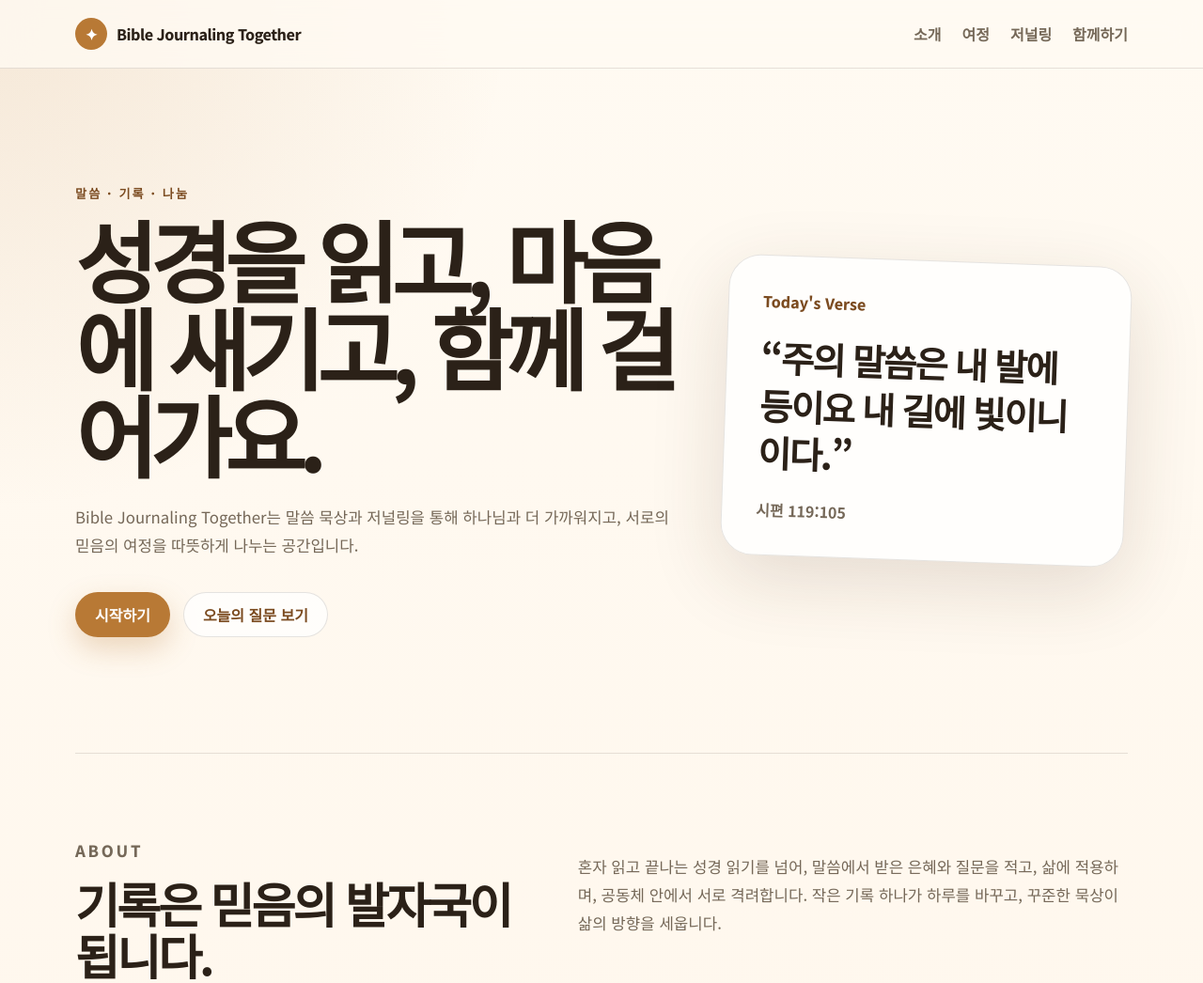
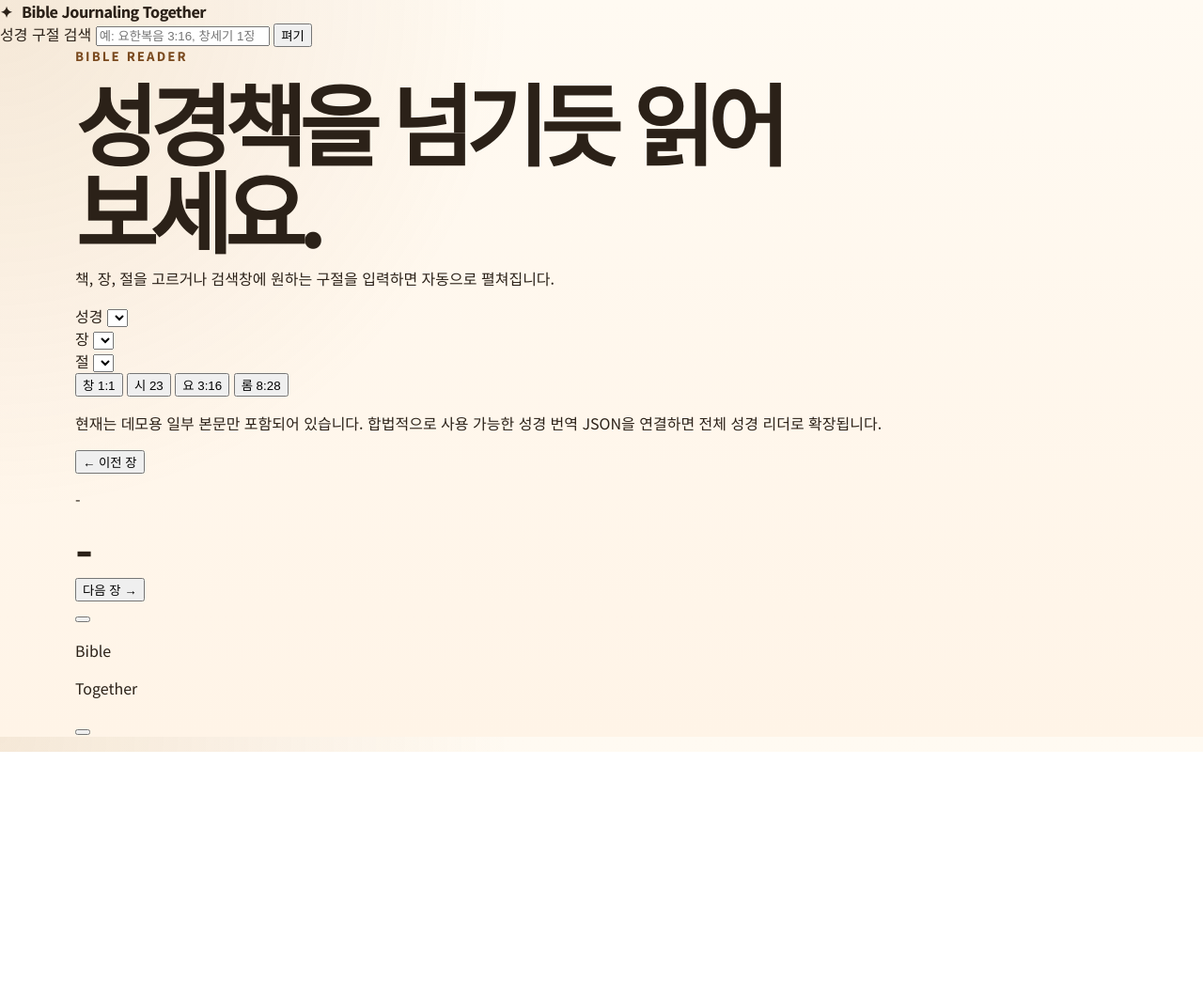
Before and after one commit to bd-elf-prince/Bible-Journaling-together, a plain HTML site: page index.html in a window 1280 px wide. Shown: the top 1046 px of the page at 94% size. After the commit the page ends 800 px from the top, so only its background shows below. Drawn offline with Linux system fonts and the light colour scheme.

Commit message:
Build Bible reader homepage

```diff
--- a/index.html
+++ b/index.html
@@ -3,112 +3,91 @@
 <head>
   <meta charset="utf-8" />
   <meta name="viewport" content="width=device-width, initial-scale=1" />
-  <meta name="description" content="Bible Journaling Together - 말씀을 읽고, 기록하고, 함께 나누는 성경 저널링 커뮤니티" />
-  <title>Bible Journaling Together</title>
+  <meta name="description" content="성경을 책처럼 넘기며 읽고, 원하는 장절을 바로 검색하는 Bible Journaling Together 성경 리더" />
+  <title>Bible Journaling Together | 성경 리더</title>
   <link rel="preconnect" href="https://fonts.googleapis.com">
   <link rel="preconnect" href="https://fonts.gstatic.com" crossorigin>
-  <link href="https://fonts.googleapis.com/css2?family=Noto+Sans+KR:wght@400;500;700;800&display=swap" rel="stylesheet">
+  <link href="https://fonts.googleapis.com/css2?family=Noto+Serif+KR:wght@400;600;700&family=Noto+Sans+KR:wght@400;500;700;800&display=swap" rel="stylesheet">
   <link rel="stylesheet" href="styles.css" />
 </head>
 <body>
-  <header class="site-header">
-    <nav class="nav" aria-label="주요 메뉴">
-      <a class="brand" href="#top" aria-label="Bible Journaling Together 홈">
-        <span class="brand-mark">✦</span>
-        <span>Bible Journaling Together</span>
-      </a>
-      <button class="menu-button" aria-expanded="false" aria-controls="nav-links">메뉴</button>
-      <div id="nav-links" class="nav-links">
-        <a href="#about">소개</a>
-        <a href="#journey">여정</a>
-        <a href="#prompts">저널링</a>
-        <a href="#join">함께하기</a>
-      </div>
-    </nav>
+  <header class="app-header">
+    <a class="brand" href="#">
+      <span class="brand-icon">✦</span>
+      <span>Bible Journaling Together</span>
+    </a>
+    <form id="search-form" class="search-form" autocomplete="off">
+      <label class="sr-only" for="passage-search">성경 구절 검색</label>
+      <input id="passage-search" type="search" placeholder="예: 요한복음 3:16, 창세기 1장, 시편 23편" />
+      <button type="submit">펴기</button>
+    </form>
   </header>
 
-  <main id="top">
-    <section class="hero">
-      <div class="hero-content">
-        <p class="eyebrow">말씀 · 기록 · 나눔</p>
-        <h1>성경을 읽고, 마음에 새기고, 함께 걸어가요.</h1>
-        <p class="hero-text">
-          Bible Journaling Together는 말씀 묵상과 저널링을 통해 하나님과 더 가까워지고,
-          서로의 믿음의 여정을 따뜻하게 나누는 공간입니다.
-        </p>
-        <div class="hero-actions">
-          <a class="button primary" href="#join">시작하기</a>
-          <a class="button secondary" href="#prompts">오늘의 질문 보기</a>
+  <main class="reader-shell">
+    <aside class="sidebar" aria-label="성경 선택">
+      <div class="sidebar-card">
+        <p class="eyebrow">Bible Reader</p>
+        <h1>성경책을 넘기듯 읽어보세요.</h1>
+        <p>책, 장, 절을 고르거나 검색창에 원하는 구절을 입력하면 자동으로 펼쳐집니다.</p>
+      </div>
+
+      <div class="control-group">
+        <label for="book-select">성경</label>
+        <select id="book-select"></select>
+      </div>
+      <div class="control-row">
+        <div class="control-group">
+          <label for="chapter-select">장</label>
+          <select id="chapter-select"></select>
+        </div>
+        <div class="control-group">
+          <label for="verse-select">절</label>
+          <select id="verse-select"></select>
         </div>
       </div>
-      <div class="hero-card" aria-label="오늘의 말씀 카드">
-        <p class="card-label">Today's Verse</p>
-        <blockquote>
-          “주의 말씀은 내 발에 등이요 내 길에 빛이니이다.”
-        </blockquote>
-        <p class="verse">시편 119:105</p>
+
+      <div class="quick-links" aria-label="빠른 이동">
+        <button type="button" data-ref="창세기 1:1">창 1:1</button>
+        <button type="button" data-ref="시편 23:1">시 23</button>
+        <button type="button" data-ref="요한복음 3:16">요 3:16</button>
+        <button type="button" data-ref="로마서 8:28">롬 8:28</button>
       </div>
-    </section>
 
-    <section id="about" class="section split">
-      <div>
-        <p class="eyebrow">About</p>
-        <h2>기록은 믿음의 발자국이 됩니다.</h2>
+      <p class="data-note">
+        현재는 데모용 일부 본문만 포함되어 있습니다. 합법적으로 사용 가능한 성경 번역 JSON을 연결하면 전체 성경 리더로 확장됩니다.
+      </p>
+    </aside>
+
+    <section class="book-stage" aria-live="polite">
+      <div class="book-toolbar">
+        <button id="prev-button" class="nav-button" type="button" aria-label="이전 장">← 이전 장</button>
+        <div>
+          <p id="current-book" class="current-book">-</p>
+          <h2 id="current-title">-</h2>
+        </div>
+        <button id="next-button" class="nav-button" type="button" aria-label="다음 장">다음 장 →</button>
       </div>
-      <p>
-        혼자 읽고 끝나는 성경 읽기를 넘어, 말씀에서 받은 은혜와 질문을 적고,
-        삶에 적용하며, 공동체 안에서 서로 격려합니다. 작은 기록 하나가 하루를 바꾸고,
-        꾸준한 묵상이 삶의 방향을 세웁니다.
-      </p>
-    </section>
 
-    <section id="journey" class="section">
-      <p class="eyebrow">Journey</p>
-      <h2>함께하는 3단계 여정</h2>
-      <div class="feature-grid">
-        <article class="feature-card">
-          <span class="number">01</span>
-          <h3>말씀 읽기</h3>
-          <p>정해진 본문을 천천히 읽고 마음에 남는 구절을 붙잡습니다.</p>
-        </article>
-        <article class="feature-card">
-          <span class="number">02</span>
-          <h3>저널링하기</h3>
-          <p>감사, 질문, 적용점을 자유롭게 기록하며 말씀을 내 삶으로 가져옵니다.</p>
-        </article>
-        <article class="feature-card">
-          <span class="number">03</span>
-          <h3>나누고 격려하기</h3>
-          <p>서로의 묵상을 존중하며 응원하고, 믿음의 걸음을 함께합니다.</p>
-        </article>
-      </div>
-    </section>
+      <article id="book" class="book" tabindex="0" aria-label="성경 본문">
+        <button id="page-left" class="page-turn left" type="button" aria-label="이전 장으로 넘기기"></button>
+        <div class="page page-left">
+          <div class="page-inner">
+            <p class="page-label">Bible</p>
+            <div id="left-page-content" class="verses"></div>
+          </div>
+        </div>
+        <div class="page page-right">
+          <div class="page-inner">
+            <p class="page-label">Together</p>
+            <div id="right-page-content" class="verses"></div>
+          </div>
+        </div>
+        <button id="page-right" class="page-turn right" type="button" aria-label="다음 장으로 넘기기"></button>
+      </article>
 
-    <section id="prompts" class="section prompt-section">
-      <div class="prompt-copy">
-        <p class="eyebrow">Journaling Prompt</p>
-        <h2>오늘의 저널링 질문</h2>
-        <p>버튼을 눌러 묵상 질문을 바꿔보세요. 마음에 와닿는 질문 하나로 시작하면 충분합니다.</p>
-      </div>
-      <div class="prompt-card">
-        <p id="prompt-text">오늘 말씀에서 하나님은 어떤 성품을 보여주시나요?</p>
-        <button id="prompt-button" class="button primary" type="button">새 질문 받기</button>
-      </div>
-    </section>
-
-    <section id="join" class="section join">
-      <p class="eyebrow">Join Us</p>
-      <h2>오늘부터 함께 기록해요.</h2>
-      <p>
-        완벽한 글보다 진실한 한 줄이면 충분합니다. 말씀 앞에 머무는 시간을 함께 만들어가요.
-      </p>
-      <a class="button primary" href="mailto:hello@example.com?subject=Bible%20Journaling%20Together%20문의">문의하기</a>
+      <div id="message" class="message" role="status"></div>
     </section>
   </main>
-
-  <footer class="site-footer">
-    <p>© <span id="year"></span> Bible Journaling Together. Made with faith, notes, and a little coffee.</p>
-  </footer>
 
   <script src="script.js"></script>
 </body>
```
